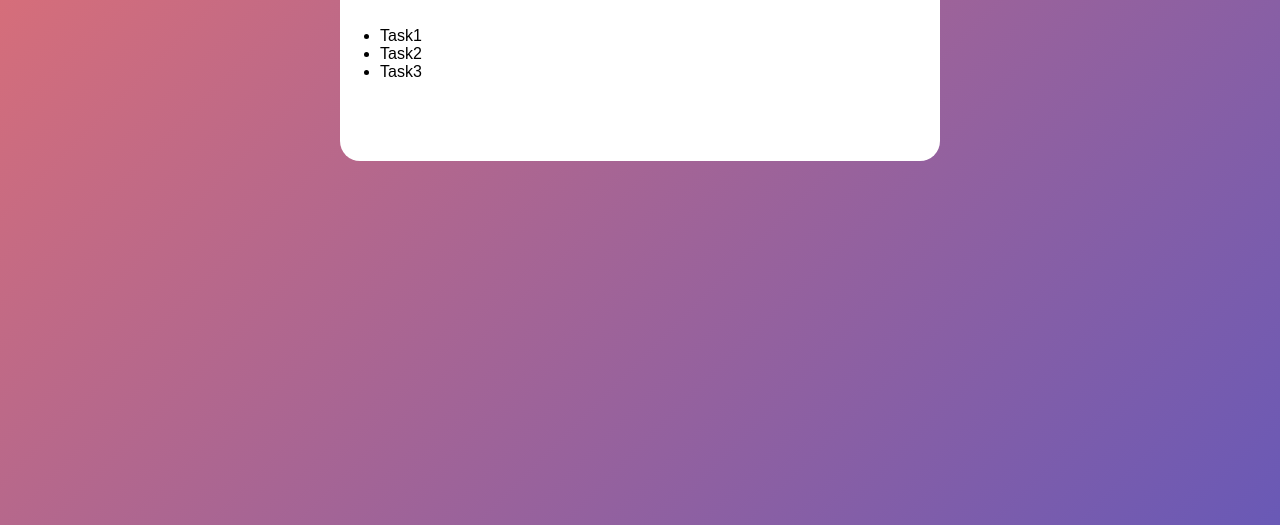
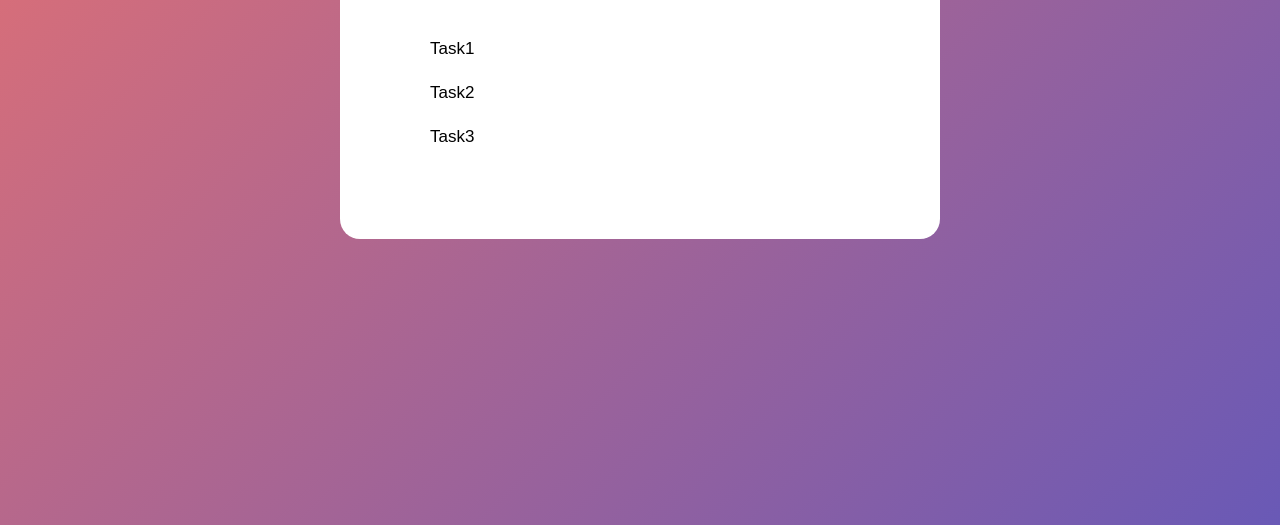
Before and after one commit to nagavenkatmelagiri/TO-DO-LIST, a plain HTML site: page index.html in a window 1280 px wide. Shown: the part 275-800 px from the top of the page. Drawn offline with Linux system fonts and the light colour scheme.

Commit message:
Add list item styles for improved UI consistency

```diff
--- a/styles.css
+++ b/styles.css
@@ -85,3 +85,12 @@ button{
     border-radius: 40px;
 
 }
+ul li{
+    list-style: none;
+    padding: 12px 8px  12px 50px;
+    user-select: none;
+    cursor: pointer;
+
+    font-size: 17px;
+
+}
```
